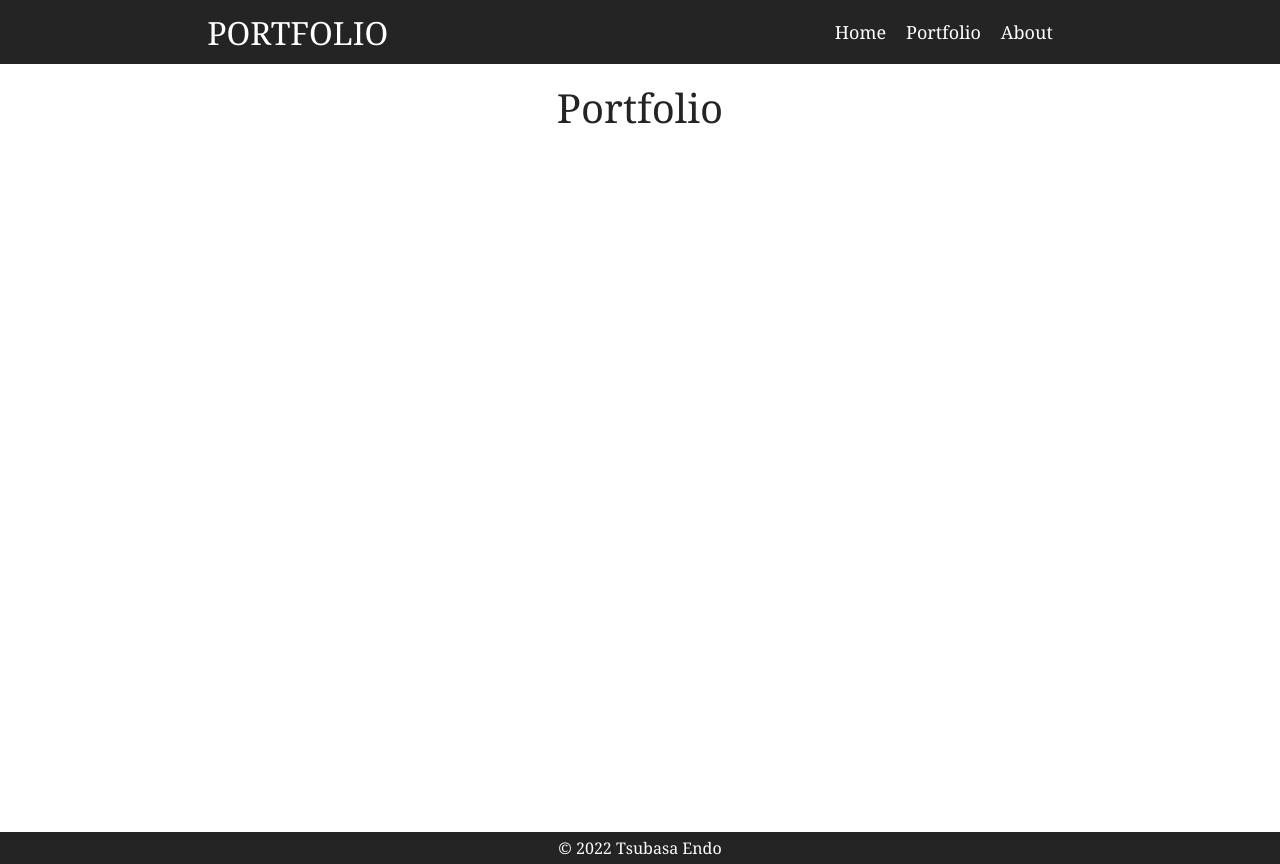
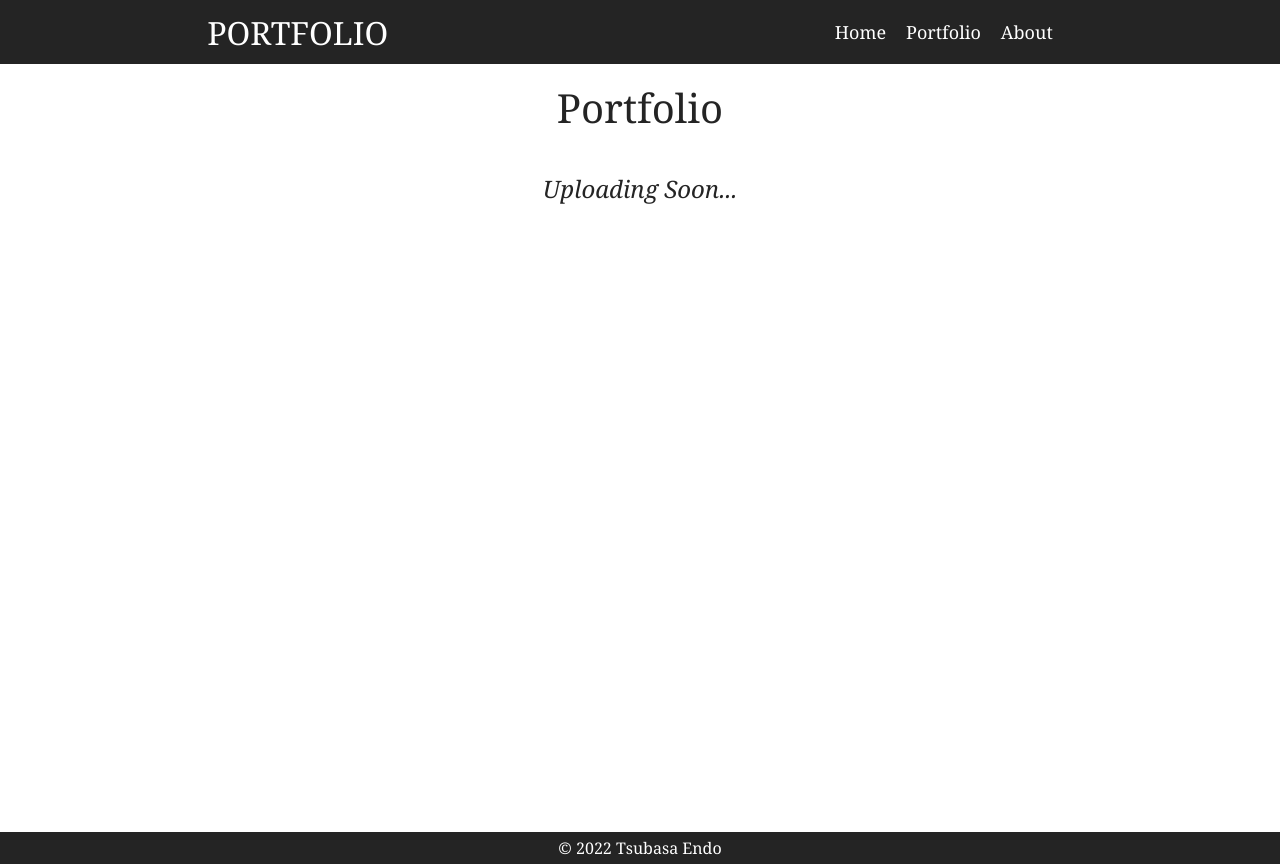
Before and after one commit to TsubasaBneAus/website-portfolio, a Next.js app: page /portfolio in a window 1280 px wide. Built offline with nearby package versions, Linux system fonts and the light colour scheme.

Commit message:
modify texts

```diff
--- a/pages/portfolio.tsx
+++ b/pages/portfolio.tsx
@@ -2,6 +2,7 @@ const Portfolio = () => {
   return (
     <div className="portfolio">
       <h1>Portfolio</h1>
+      <p>Uploading Soon...</p>
     </div>
   );
 };
--- a/styles/globals.css
+++ b/styles/globals.css
@@ -152,7 +152,8 @@ footer p {
   padding: 3px;
 }
 
-.introduction p {
+.introduction p,
+.portfolio p {
   margin: 20px;
   font-style: italic;
   font-size: 24px;
```
